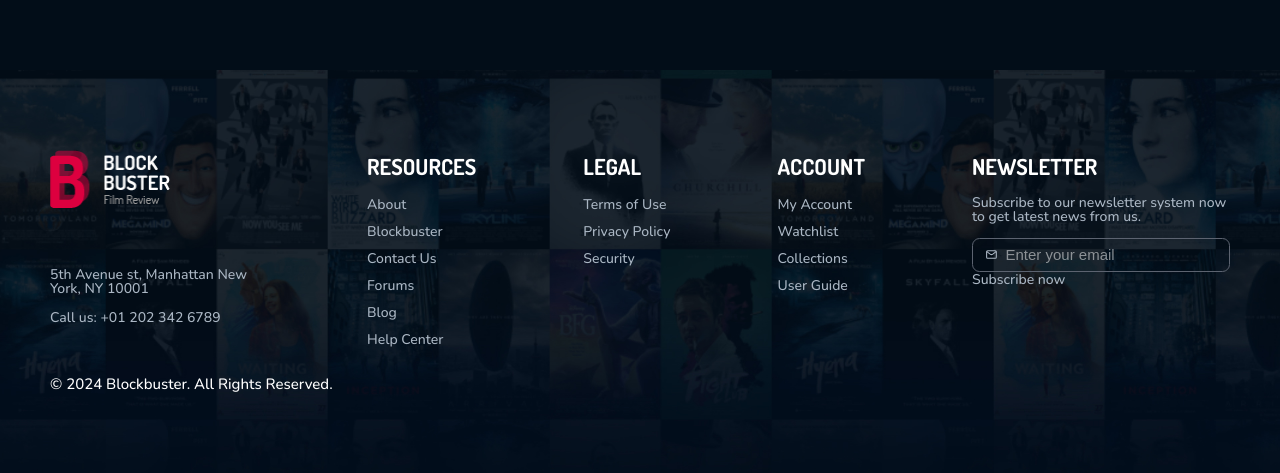
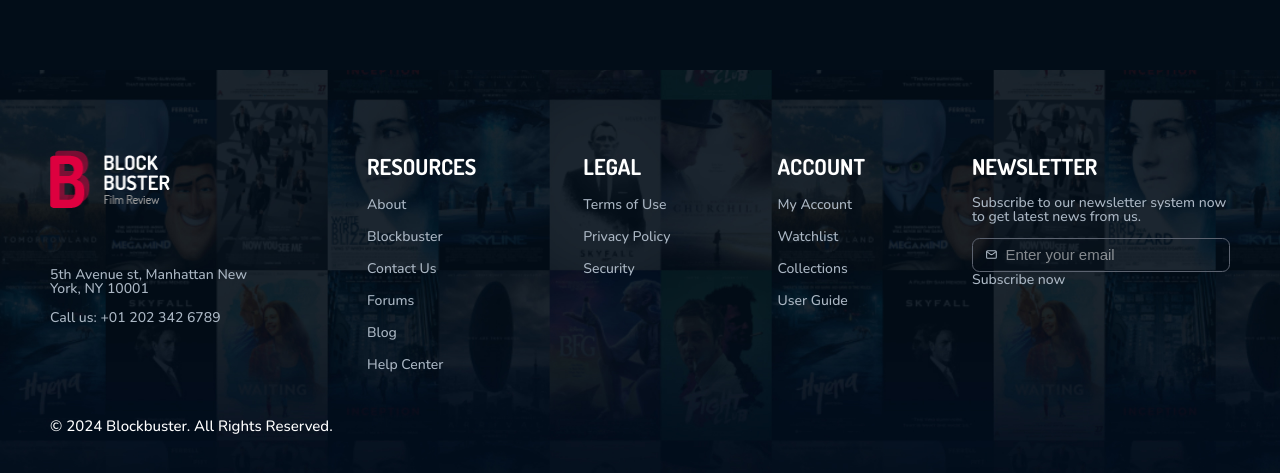
Before and after one commit to Hoangthais034/Movie-Database, a React (Vite) app: page / in a window 1280 px wide. Shown: the part 1245-1718 px from the top of the page. Built offline with nearby package versions, Linux system fonts and the light colour scheme; no server answers.

Commit message:
Footer: Update style component

```diff
--- a/src/components/layout/Footer.jsx
+++ b/src/components/layout/Footer/Footer.jsx
@@ -1,8 +1,8 @@
 import { Link } from 'react-router';
-import Image from '../Image';
+import Image from '../../Image';
 import FooterLinkSection from './FooterLinkSection';
-import '../../shared/styles/footer.css';
-import Headings from '../../shared/styles/Typo'
+import Headings from '../../../shared/styles/Typo'
+import { FlexBox } from "../../../shared/styles/LayoutModels/LayoutModels";
 
 const footerLinks = {
   resources: [
@@ -25,12 +25,48 @@ const footerLinks = {
     { text: 'User Guide', url: '#' }
   ]
 };
+import styled from "styled-components";
 
+export const FooterWrap = styled.footer`
+  display: grid;
+  gap: 1.2rem;
+  background: url(/slider-bg2.jpg) no-repeat;
+  background-position: center;
+  background-size: cover;
+  padding-block: 80px;
+
+  ul {
+    list-style: none;
+    padding: 0;
+  }
+
+  a,
+  .footer-nav p {
+    text-decoration: none;
+    font-size: 14px;
+    color: inherit;
+  }
+
+  .logo-image {
+    margin-bottom: 60px;
+    max-width: 120px;
+  }
+
+  .footer-content {
+    max-width: 210px;
+  }
+
+  .footer-content p {
+    margin-bottom: 15px;
+    font-size: 14px;
+    color: var(--color-subtext);
+  }
+`
 
 export default function Footer() {
   return (
-    <footer className="footer grid page-width">
-      <div className="flex justify-between items-start">
+    <FooterWrap className="page-width">
+      <FlexBox justifyContent="space-between" alignItems="flex-start" flexWrap="wrap" gap="24px">
         {/* Company Info */}
         <div className="footer-content">
           <Link to="/">
@@ -65,14 +101,14 @@ export default function Footer() {
           </form>
           <Link to="#" className="btn reversed-link">Subscribe now</Link>
         </div>
-      </div>
+      </FlexBox>
 
       {/* Copyright */}
       <div className="footer-copyright">
-        <div className="ft-left">
+        <div>
           <p>© {new Date().getFullYear()} Blockbuster. All Rights Reserved.</p>
         </div>
       </div>
-    </footer>
+    </FooterWrap>
   );
 }
--- a/src/components/layout/FooterLinkSection.jsx
+++ b/src/components/layout/Footer/FooterLinkSection.jsx
@@ -1,18 +1,19 @@
 import { Link } from 'react-router';
 import PropTypes from 'prop-types';
-import Headings from '../../shared/styles/Typo'
+import Headings from '../../../shared/styles/Typo'
+import { GridBox } from "../../../shared/styles/LayoutModels/LayoutModels";
 
 export default function FooterLinkSection({ title, links }) {
   return (
     <div className="footer-nav">
       <Headings as="h4" >{title}</Headings>
-      <ul className='grid gap-3'>
+      <GridBox element="ul" columns={1} gap="1.2rem">
         {links.map((link, index) => (
           <li key={index} className='subtext'>
             <Link to={link.url} className='reversed-link'>{link.text}</Link>
           </li>
         ))}
-      </ul>
+      </GridBox>
     </div>
   );
 }
--- a/src/components/layout/Header.jsx
+++ b/src/components/layout/Header/Header.jsx
@@ -1,7 +1,7 @@
-import Image from "../Image";
+import Image from "../../Image";
 import Navigation from "./HeaderNavigation";
 import { Link } from "react-router";
-import { FlexBox } from "../../shared/styles/LayoutModels/Flexbox";
+import { FlexBox } from "../../../shared/styles/LayoutModels/LayoutModels";
 import { HeaderWrap } from "./StyleHeader";
 
 export default function Header() {
--- a/src/components/layout/HeaderNavigation.jsx
+++ b/src/components/layout/Header/HeaderNavigation.jsx
@@ -1,6 +1,6 @@
 import { useState } from "react";
 import { Link, NavLink } from "react-router";
-import { FlexBox } from "../../shared/styles/LayoutModels/Flexbox";
+import { FlexBox } from "../../../shared/styles/LayoutModels/LayoutModels";
 
 export default function Navigation() {
   const [isMenuOpen, setIsMenuOpen] = useState(false);
--- a/src/components/layout/MainLayout.jsx
+++ b/src/components/layout/MainLayout.jsx
@@ -1,5 +1,5 @@
-import Header from './Header';
-import Footer from './Footer';
+import Header from './Header/Header';
+import Footer from './Footer/Footer';
 import { Outlet } from 'react-router';
 
 export default function MainLayout() {
--- a/src/shared/styles/LayoutModels/GridBox.jsx
+++ b/src/shared/styles/LayoutModels/GridBox.jsx
@@ -103,6 +103,8 @@ GridBox.propTypes = {
     "header",
     "main",
     "nav",
+    "ul",
+    "li",
     "section",
   ]),
   margin: PropTypes.oneOfType([PropTypes.string, PropTypes.number]),
--- a/src/shared/styles/LayoutModels/GridCell.jsx
+++ b/src/shared/styles/LayoutModels/GridCell.jsx
@@ -90,6 +90,8 @@ GridCell.propTypes = {
     "header",
     "main",
     "nav",
+    "ul",
+    "li",
     "section",
   ]),
   margin: PropTypes.oneOfType([PropTypes.string, PropTypes.number]),
--- a/src/shared/styles/footer.css
+++ /dev/null
@@ -1,33 +0,0 @@
-.footer {
-  background: url(/slider-bg2.jpg) no-repeat;
-  background-position: center;
-  background-size: cover;
-  padding-block: 80px;
-}
-
-.footer ul {
-  list-style: none;
-  padding: 0;
-}
-
-.footer a,
-.footer .footer-nav p {
-  text-decoration: none;
-  font-size: 14px;
-  color: inherit;
-}
-
-.footer .logo-image {
-  margin-bottom: 60px;
-  max-width: 120px;
-}
-
-.footer-content {
-  max-width: 210px;
-}
-
-.footer-content p {
-  margin-bottom: 15px;
-  font-size: 14px;
-  color: var(--color-subtext);
-}
```
Also changed, not shown: src/components/layout/Header/StyleHeader.jsx (renamed from src/components/layout/StyleHeader.jsx).
